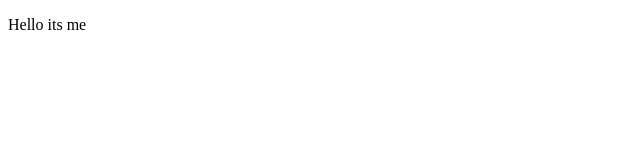
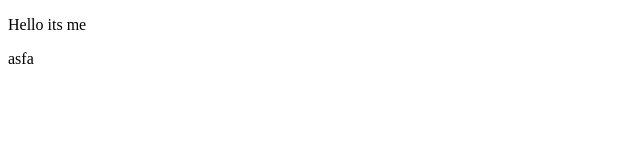
Before and after one commit to maciegg5/projekt_html, a plain HTML site: page index.html in a window 1280 px wide. Shown: the full height of the page, 0-640 px from the left. Drawn offline with Linux system fonts and the light colour scheme.

Commit message:
My first commit

```diff
--- a/index.html
+++ b/index.html
@@ -12,6 +12,7 @@
 
 <body>
     <p>Hello its me</p>
+    asfa
 </body>
 
 </html>
```
